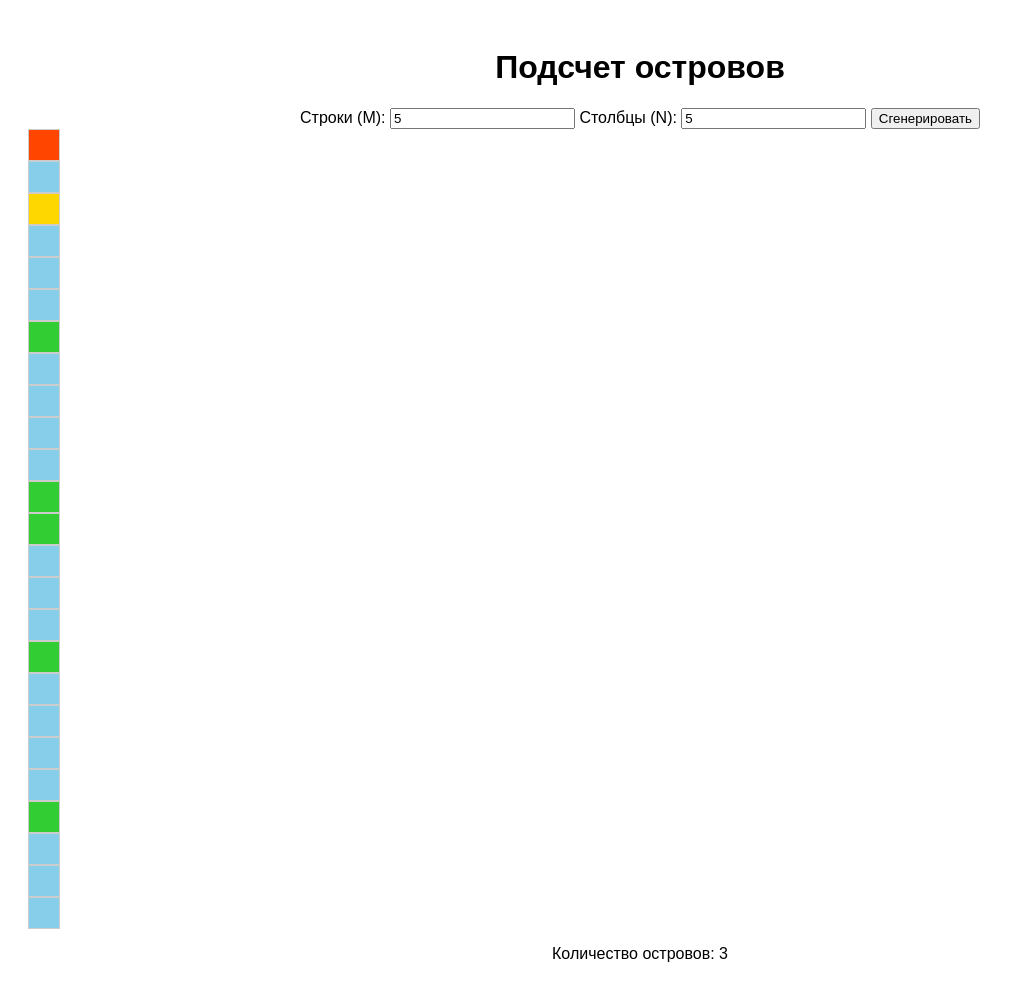
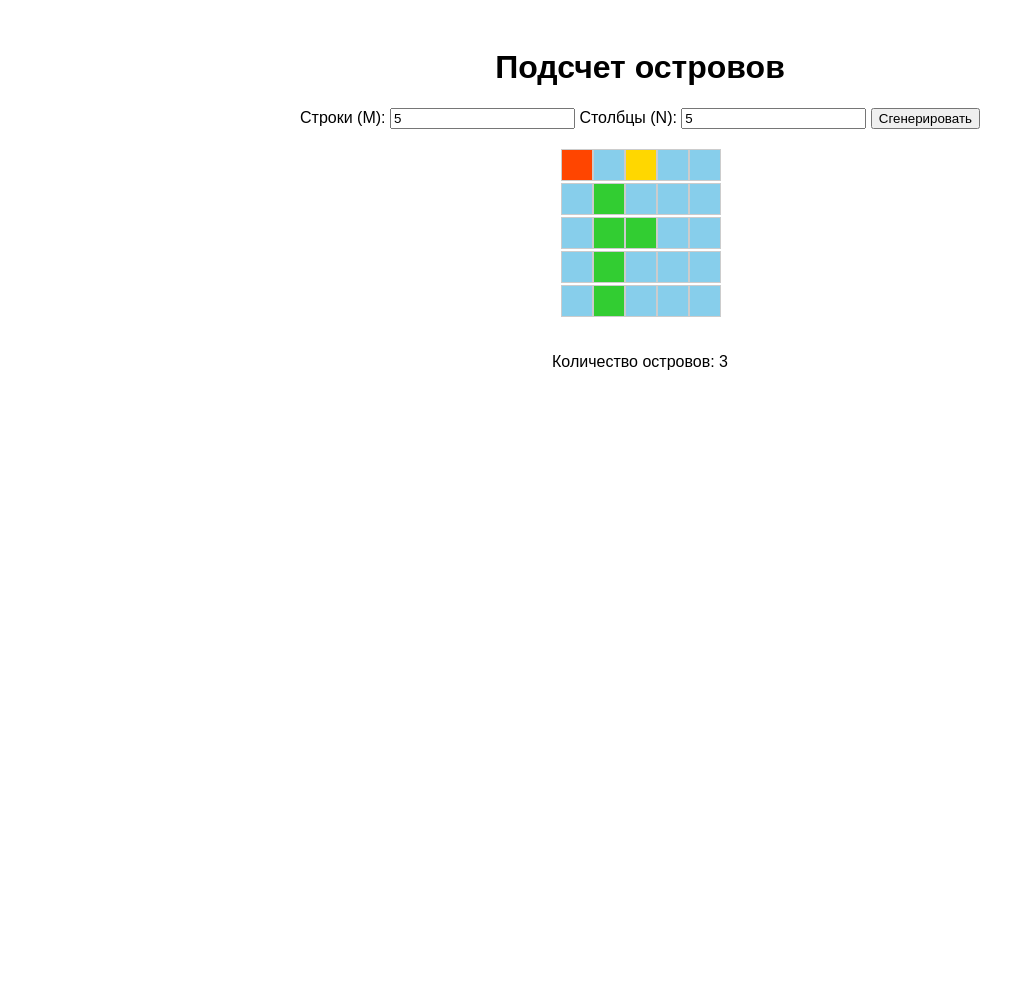
Before and after one commit to egrusin/Islands, a Flask app: page / in a window 1280 px wide. Shown: the whole page, without its empty margins (0-1015 px from the left). After the commit the page ends 370 px from the top, so only its background shows below. Run offline with Flask 3, Linux system fonts and the light colour scheme.

Commit message:
Починил отображение поля со столбцового на табличное

```diff
--- a/static/style.css
+++ b/static/style.css
@@ -4,7 +4,7 @@ body {
     padding: 20px;
 }
 
-.grid {
+#grid-container {
     display: inline-grid;
     gap: 2px;
     margin: 20px;
```
